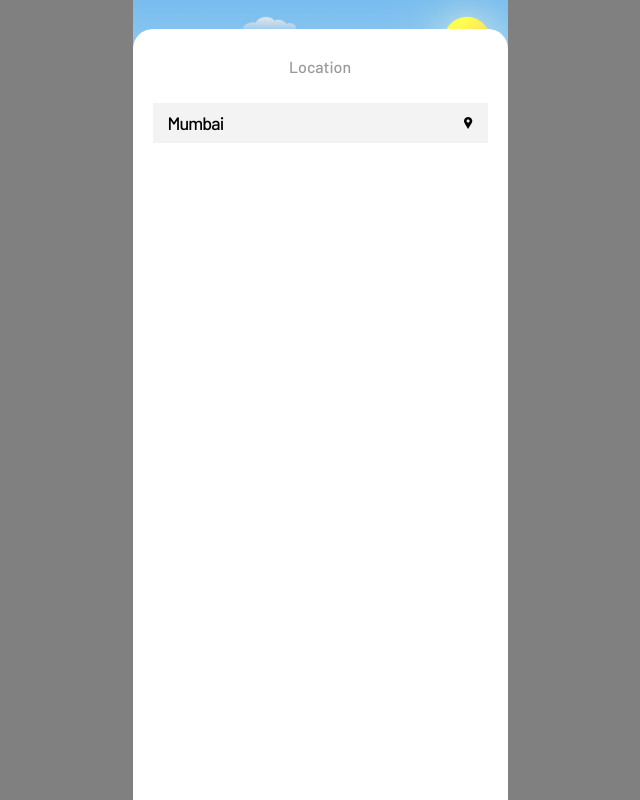
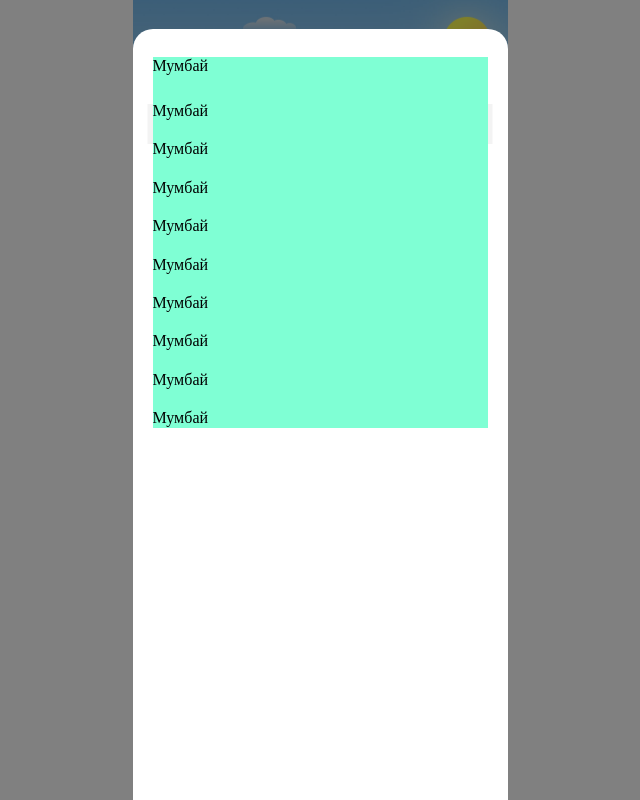
Before and after one commit to jtuvaleva/weather-app, a plain HTML site: page index.html in a window 1280 px wide. Shown: the whole page, without its empty margins (320-960 px from the left). Drawn offline with Linux system fonts and the light colour scheme.

Commit message:
kseniya: add search block header

```diff
--- /dev/null
+++ b/blocks/locations/__list/locations__list.css
@@ -0,0 +1,12 @@
+.locations__list {
+ list-style-type: none;
+ margin: 0;
+ padding: 0;
+    display: grid;
+    grid-template-columns: 100%;
+    grid-template-rows: 25px;
+    grid-row-gap: 20px;
+    background-color: aquamarine;
+    position: relative;
+    z-index: 2;
+}
--- /dev/null
+++ b/blocks/locations/__search-block/locations__search-block.css
@@ -0,0 +1,9 @@
+.locations__search-block {
+    width: 345px;
+    height: 135px;
+    background: linear-gradient(180deg, #FFFFFF 55.7%, rgba(255, 255, 255, 0) 100%);
+    position: absolute;
+    top: 29px;
+    left:50%;
+    transform:translate(-50%, 0);
+}
--- a/blocks/locations/__title/locations__title.css
+++ b/blocks/locations/__title/locations__title.css
@@ -1,12 +1,11 @@
 .locations__title {
-  position: relative;
-  margin: 0 auto;
   color: #999999;
-  font-family: Barlow;
+  font-family: Barlow; /*дописать шрифт*/
   font-style: normal;
   font-weight: 500;
   font-size: 16px;
   line-height: 19px;
   text-align: center;
   padding-bottom: 27px;
+  margin: 0;
 }
--- a/blocks/locations/locations.css
+++ b/blocks/locations/locations.css
@@ -1,9 +1,9 @@
 .locations {
   width: 375px; /*поменять на макс 100%*/
-  height: 1000px; /*поменять на макс*/
+  height: 100vh; /*поменять на макс*/
   background-color: #fff;
   border-radius: 20px 20px 0 0;
-  position: fixed;
+  position: relative;
   top: 29px;
   padding-top: 28px;
   padding-right: 20px;
--- /dev/null
+++ b/blocks/main/main.css
@@ -0,0 +1,3 @@
+.main {
+  height: 100%;
+}
--- /dev/null
+++ b/blocks/overlay/overlay.css
@@ -0,0 +1,14 @@
+.overlay {
+  position: fixed;
+  z-index: 2;
+  bottom: 0;
+  top: 0;
+  margin: 0 auto;
+  width: 375px;
+  background-color: rgba(0,0,0, .5);
+
+  /*visibility: hidden;
+  opacity: 0;
+  transition-duration: .5s, 0s;
+  transition-delay: 0s, 0s;*/
+}
--- a/blocks/page/page.css
+++ b/blocks/page/page.css
@@ -3,7 +3,8 @@
   position: relative;
   margin: 0 auto;
   padding: 0;
-  max-height: 100%;
+  max-height: 800px;
+  height: 100vh;
   /*временный цвет для удобства верстки*/
   background-color: gray;
 }
--- a/index.html
+++ b/index.html
@@ -7,16 +7,33 @@
   <title>Weather App</title>
 </head>
 <body class="page">
-  <main>
+  <main class="main">
     <section class="weather-img">
       <img class="weather-img__img" src="./images/day-img.jpg" alt="Weather" title="Weather">
     </section>
-    <section class="locations">
-      <h2 class="locations__title">Location</h2>
-      <div class="locations__search">
-        <span class="locations__name">Mumbai</span>
-        <img class="locations__icon" alt="Location" title="Location" src="./images/Facebook Places.svg">
+    <section class="overlay">
+    <div class="locations">
+      <div class="locations__search-block">
+        <h2 class="locations__title">Location</h2>
+        <div class="locations__search">
+          <span class="locations__name">Mumbai</span>
+          <img class="locations__icon" alt="Location" title="Location" src="./images/Facebook Places.svg">
+        </div>
       </div>
+      <ul class="locations__list">
+        <li class="locations__item">Мумбай</li>
+        <li class="locations__item">Мумбай</li>
+        <li class="locations__item">Мумбай</li>
+        <li class="locations__item">Мумбай</li>
+        <li class="locations__item">Мумбай</li>
+        <li class="locations__item">Мумбай</li>
+        <li class="locations__item">Мумбай</li>
+        <li class="locations__item">Мумбай</li>
+        <li class="locations__item">Мумбай</li>
+        <li class="locations__item">Мумбай</li>
+    </ul>
+    </div>
+
     </section>
   </main>
   <footer class="footer">
--- a/pages/index.css
+++ b/pages/index.css
@@ -9,6 +9,16 @@
 @import url('../blocks/locations/__search/locations__search.css');
 @import url('../blocks/locations/__icon/locations__icon.css');
 @import url('../blocks/locations/__name/locations__name.css');
+@import url('../blocks/locations/__search-block/locations__search-block.css');
+@import url('../blocks/locations/__list/locations__list.css');
+@import url('');
+@import url('');
+@import url('');
+@import url('');
+
+@import url('../blocks/main/main.css');
+
+@import url('../blocks/overlay/overlay.css');
 @import url('');
 @import url('');
 @import url('');
@@ -23,11 +33,3 @@
 @import url('');
 @import url('');
 @import url('');
-@import url('');
-@import url('');
-@import url('');
-@import url('');
-@import url('');
-@import url('');
-@import url('');
-@import url('');
```
